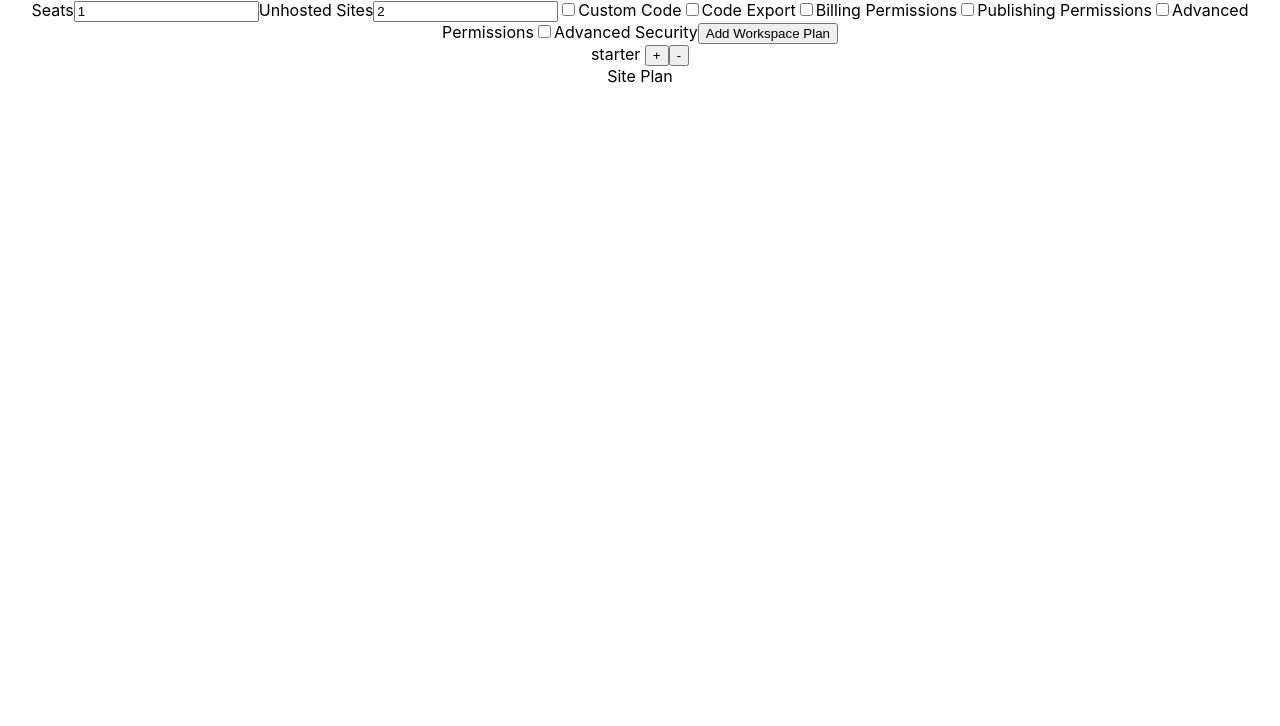
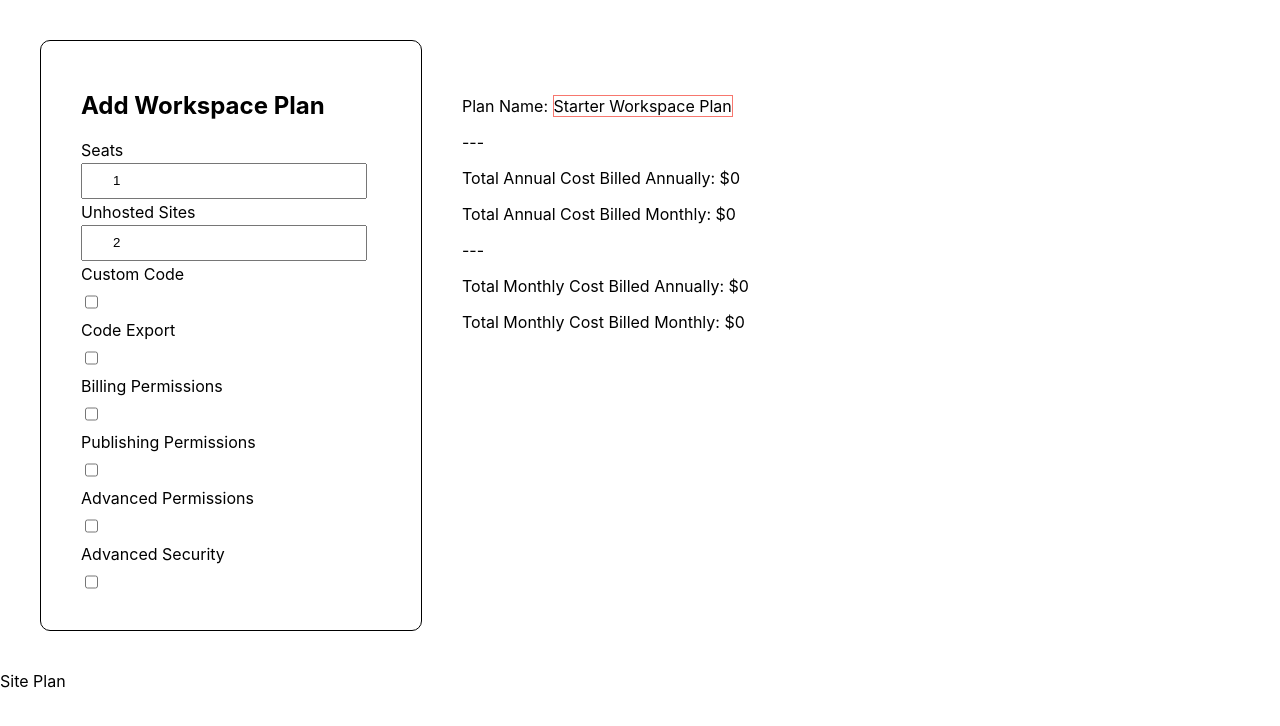
Before and after one commit to Nnadozie/webflow-calc, a React (Create React App) app: page / in a window 1280 px wide. Shown: the top 726 px of the page. Built offline with nearby package versions, Linux system fonts and the light colour scheme.

Commit message:
Workspace plans initial functions

```diff
--- a/package.json
+++ b/package.json
@@ -10,11 +10,15 @@
     "@types/node": "^16.7.13",
     "@types/react": "^18.0.0",
     "@types/react-dom": "^18.0.0",
+    "@types/styled-components": "^5.1.25",
+    "@types/uuid": "^8.3.4",
     "react": "^18.1.0",
     "react-dom": "^18.1.0",
     "react-hook-form": "^7.31.3",
     "react-scripts": "5.0.1",
+    "styled-components": "^5.3.5",
     "typescript": "^4.4.2",
+    "uuid": "^8.3.2",
     "web-vitals": "^2.1.0"
   },
   "scripts": {
--- a/src/App.css
+++ b/src/App.css
@@ -1,5 +1,5 @@
 .App {
-  text-align: center;
+  /*text-align: center;*/
 }
 
 .App-logo {
--- a/src/components/PlanResult.tsx
+++ b/src/components/PlanResult.tsx
@@ -1,15 +1,58 @@
 import { ReactElement } from 'react';
+import styled from 'styled-components';
+import { v4 as uuid } from 'uuid';
+import { Plan } from './WorkspacePlan';
 
 interface PlanResult {
   children?: ReactElement;
+  plan?: Plan;
+  seats: number;
 }
 
-const PlanResult: React.FC<PlanResult> = ({ children }) => {
+const Root = styled.div`
+  padding: 40px;
+
+  span {
+    border: 1px solid #f44336b8;
+    animation: animate-background linear 0.1s;
+
+    @keyframes animate-background {
+      from {
+        border: #ffffff;
+      }
+      to {
+        border: #f44336b8;
+      }
+    }
+  }
+`;
+
+const PlanResult: React.FC<PlanResult> = ({ plan, seats }) => {
+  const key = uuid();
+  const billAnnual = plan?.billedAnnualyPerMonthPerSeatPrice ?? 0;
+  const billMonthly = plan?.billedMonthlyPerMonthPerSeatPrice ?? 0;
   return (
-    <div>
-      {children} <button>+</button>
-      <button>-</button>
-    </div>
+    <Root key={key}>
+      <p>
+        Plan Name: <span>{plan?.name} Workspace Plan</span>
+      </p>
+      ---
+      <p>
+        Total Annual Cost Billed Annually: $
+        {billAnnual * 12 * seats === Infinity ? 'Custom Pricing' : billAnnual * 12 * seats}
+      </p>
+      <p>
+        Total Annual Cost Billed Monthly: $
+        {billMonthly * 12 * seats === Infinity ? 'Custom Pricing' : billMonthly * 12 * seats}
+      </p>
+      ---
+      <p>
+        Total Monthly Cost Billed Annually: ${billAnnual * seats === Infinity ? 'Custom Pricing' : billAnnual * seats}
+      </p>
+      <p>
+        Total Monthly Cost Billed Monthly: ${billMonthly * seats === Infinity ? 'Custom Pricing' : billMonthly * seats}
+      </p>
+    </Root>
   );
 };
 
--- a/src/components/WorkspacePlan.tsx
+++ b/src/components/WorkspacePlan.tsx
@@ -1,5 +1,6 @@
 import { useEffect, useState } from 'react';
 import { ChangeHandler, FieldValues, SubmitHandler, useForm } from 'react-hook-form';
+import styled from 'styled-components';
 import PlanResult from './PlanResult';
 
 interface Form {
@@ -13,16 +14,15 @@ interface Form {
   advancedSecurity: boolean;
 }
 
-interface Plan extends Form {
+export interface Plan extends Form {
   name?: string;
   billedMonthlyPerMonthPerSeatPrice?: number;
   billedAnnualyPerMonthPerSeatPrice?: number;
 }
 
-function WorkspacePlan() {
 const plans: Plan[] = [
   {
-      name: 'starter',
+    name: 'Starter',
     billedMonthlyPerMonthPerSeatPrice: 0,
     billedAnnualyPerMonthPerSeatPrice: 0,
     seats: 1,
@@ -36,7 +36,7 @@ function WorkspacePlan() {
   },
 
   {
-      name: 'core',
+    name: 'Core',
     billedMonthlyPerMonthPerSeatPrice: 28,
     billedAnnualyPerMonthPerSeatPrice: 19,
     seats: 3,
@@ -50,7 +50,7 @@ function WorkspacePlan() {
   },
 
   {
-      name: 'growth',
+    name: 'Growth',
     billedMonthlyPerMonthPerSeatPrice: 60,
     billedAnnualyPerMonthPerSeatPrice: 49,
     seats: 9,
@@ -64,7 +64,7 @@ function WorkspacePlan() {
   },
 
   {
-      name: 'enterprise',
+    name: 'Enterprise',
     billedMonthlyPerMonthPerSeatPrice: Infinity,
     billedAnnualyPerMonthPerSeatPrice: Infinity,
     seats: Infinity,
@@ -78,14 +78,50 @@ function WorkspacePlan() {
   },
 ];
 
+const Root = styled.div`
+  display: flex;
+  flex-wrap: wrap;
+  padding: 40px;
+
+  form {
+    width: 300px;
+    text-align: start;
+    padding: 30px 40px 30px;
+    border: 1px solid;
+    border-radius: 10px;
+
+    button {
+      padding: 10px;
+    }
+  }
+
+  label {
+    display: block;
+  }
+
+  input {
+    display: block;
+    margin-top: 3px;
+    margin-bottom: 3px;
+    height: 30px;
+  }
+
+  input[type='number'] {
+    max-width: 300px;
+    width: 250px;
+    padding-left: 30px;
+  }
+`;
+
+function WorkspacePlan() {
   const [plan, setPlan] = useState<Plan>(plans[0]);
+  const [seats, setSeats] = useState<number>(1);
   const {
     register,
     handleSubmit,
     formState: { errors },
-    getValues,
+    watch,
     setValue,
-    watch,
   } = useForm<Form>({
     defaultValues: {
       seats: 1,
@@ -105,7 +141,9 @@ function WorkspacePlan() {
 
   const formData = watch();
   useEffect(() => {
-    console.log(formData);
+    if (formData.seats < 1) setValue('seats', 1);
+    if (formData.unhostedSites < 2) setValue('unhostedSites', 2);
+    setSeats(formData.seats);
     const newPlan = findPlan(plans, formData);
     if (newPlan.name !== plan.name) {
       setPlan(newPlan);
@@ -124,87 +162,63 @@ function WorkspacePlan() {
     let resPlan = plans[0];
 
     for (let i = 0; i < plans.length; i++) {
-      //console.log(plans[i], data);
       resPlan = plans[i];
 
       let matches = true;
-      //console.log(plans[i].name);
       for (const [k, v] of Object.entries(plans[i])) {
         if (k === 'name' || k === 'billedMonthlyPerMonthPerSeatPrice' || k === 'billedAnnualyPerMonthPerSeatPrice')
           continue;
         matches = v >= data[k];
-        //console.log(k, v, data[k], matches);
         if (!matches) break;
       }
-      //console.log('\n\n');
-
       if (matches) break;
     }
 
     return resPlan;
   }
 
-  // const onChange = () => {
-  //   setValue('seats', 2);
-  //   console.log(getValues());
-  //   const data = getValues();
-  //   setPlan(findPlan(plans, data));
-  // };
-
-  //console.log(errors);
   return (
-    <>
+    <Root>
       <form onSubmit={handleSubmit(onSubmit)}>
+        <h2>Add Workspace Plan</h2>
         <label>
           Seats
-          <input
-            type="number"
-            placeholder="Seats"
-            defaultValue="1"
-            {...register('seats', { required: true, min: 1 })}
-          />
+          <input type="number" placeholder="Seats" defaultValue="1" {...register('seats')} />
         </label>
 
         <label>
           Unhosted Sites
-          <input
-            type="number"
-            placeholder="Unhosted Sites"
-            defaultValue="2"
-            {...register('unhostedSites', { required: true, min: 2 })}
-          />
+          <input type="number" placeholder="Unhosted Sites" defaultValue="2" {...register('unhostedSites')} />
         </label>
         <label>
+          Custom Code
           <input type="checkbox" placeholder="Custom Code" {...register('customCode', {})} />
-          Custom Code
         </label>
         <label>
+          Code Export
           <input type="checkbox" placeholder="Code Export" {...register('codeExport', {})} />
-          Code Export
         </label>
         <label>
+          Billing Permissions
           <input type="checkbox" placeholder="Billing Permissions" {...register('billingPermissions', {})} />
-          Billing Permissions
         </label>
         <label>
+          Publishing Permissions
           <input type="checkbox" placeholder="Publishing Permissions" {...register('publishingPermissions', {})} />
-          Publishing Permissions
         </label>
         <label>
+          Advanced Permissions
           <input type="checkbox" placeholder="Advanced Permissions" {...register('advancedPermissions', {})} />
-          Advanced Permissions
         </label>
         <label>
+          Advanced Security
           <input type="checkbox" placeholder="Advanced Security" {...register('advancedSecurity', {})} />
-          Advanced Security
         </label>
-        <button type="submit">Add Workspace Plan</button>
+        {/* <button type="submit">Add Workspace Plan</button> */}
       </form>
 
-      <PlanResult>
-        <span>{plan ? plan.name : ''}</span>
-      </PlanResult>
-    </>
+      <PlanResult plan={plan} seats={seats}></PlanResult>
+    </Root>
   );
 }
 
```
Also changed, not shown: 1 other file (tests, documents, lock files or other folders). Lines whose indentation alone changed are shown as unchanged.
